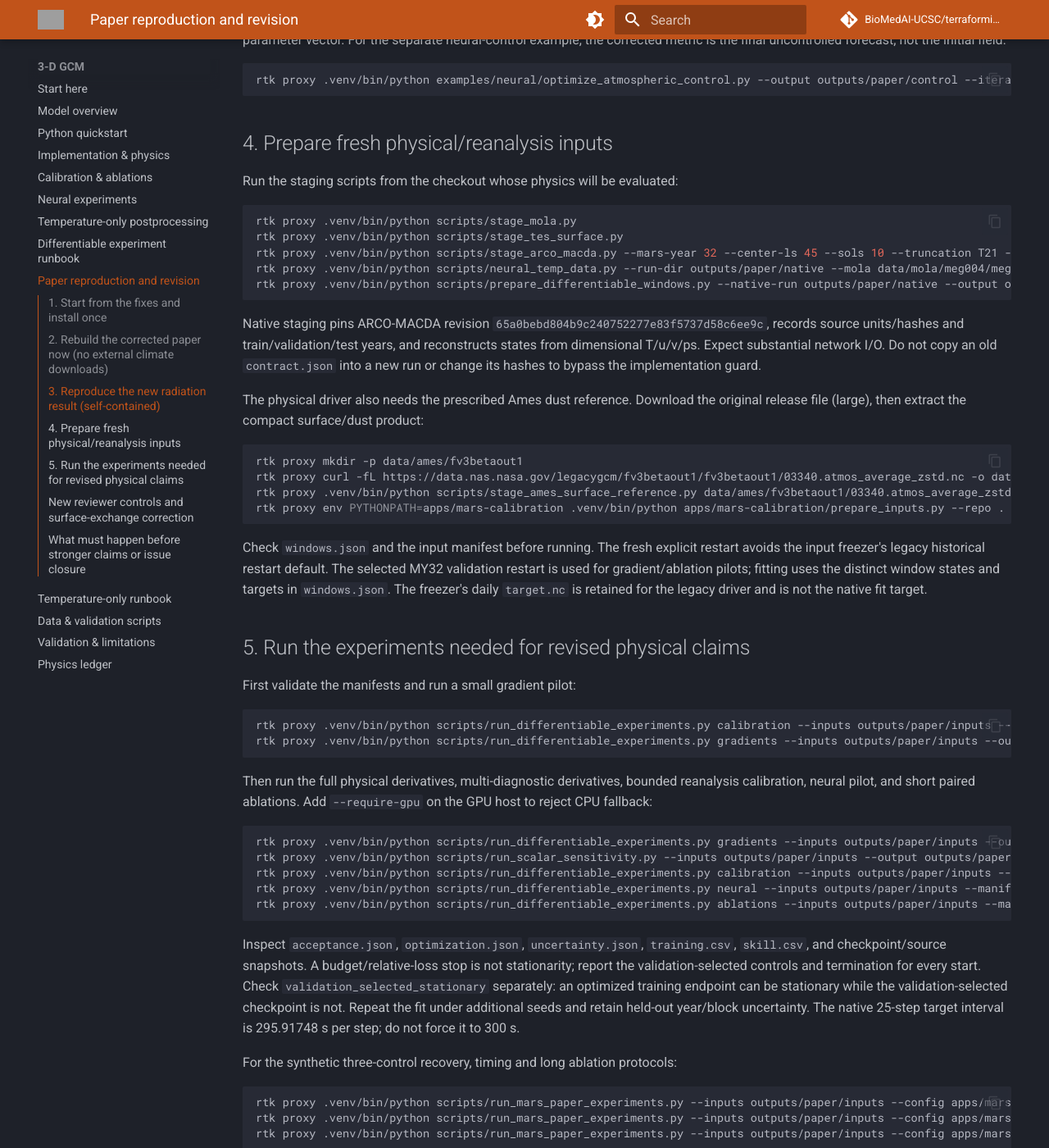
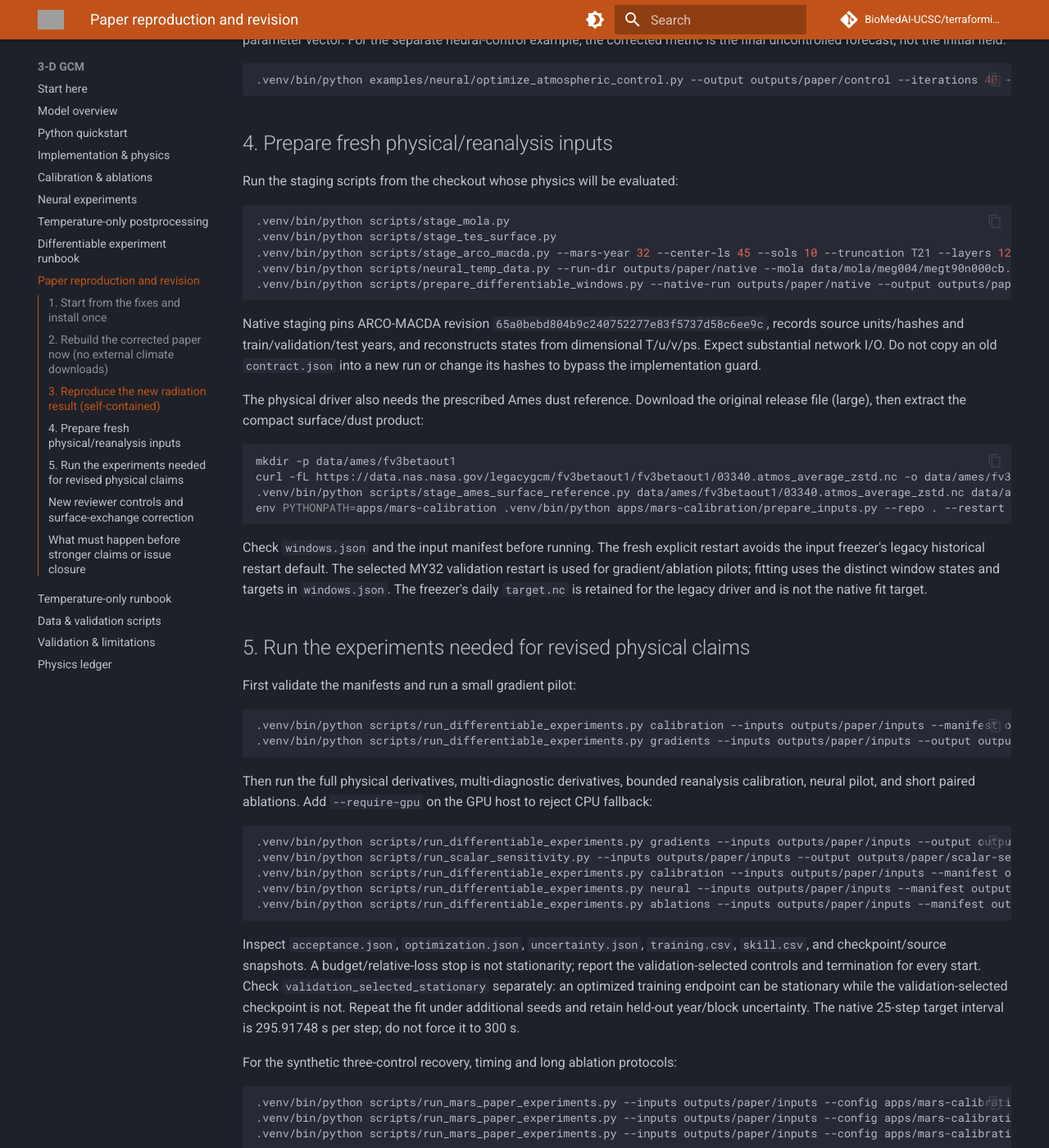
Before and after one commit to BioMedAI-UCSC/terraforming, an MkDocs documentation site: the page built from docs/paper-reproduction.md, in a window 1280 px wide and 1400 px high, scrolled down 1904 px. Shown: the whole window at 82% size. Built offline with MkDocs 1.6.1 and Material for MkDocs 9.7.7, drawn with Linux system fonts in a browser that asks for light colours; comment, search, counter and statistics services are not loaded; some of the changed text lies outside the part shown; grey boxes are pictures that could not be loaded.

Commit message:
docs: remove agent RTK wrappers from reproduction commands

````diff
--- a/docs/paper-reproduction.md
+++ b/docs/paper-reproduction.md
@@ -13,9 +13,9 @@ The main workspace stays on `main`; development changes live on PR branches.
 From the repository root:
 
 ```sh
-rtk git switch main
-rtk git pull --ff-only
-rtk proxy uv sync --frozen --all-packages --dev --extra gcm3d --extra arco
+git switch main
+git pull --ff-only
+uv sync --frozen --all-packages --dev --extra gcm3d --extra arco
 ```
 
 Use `.venv/bin/python` below. `arco` supplies the HTTPS/Zarr dependencies;
@@ -24,8 +24,8 @@ should use a GPU. On a supported Linux NVIDIA host, install the matching pinned
 CUDA build once and verify the backend:
 
 ```sh
-rtk proxy uv pip install --python .venv/bin/python 'jax[cuda12]==0.11.0'
-rtk proxy .venv/bin/python -c 'import jax; print(jax.__version__, jax.devices()); assert jax.default_backend()=="gpu"'
+uv pip install --python .venv/bin/python 'jax[cuda12]==0.11.0'
+.venv/bin/python -c 'import jax; print(jax.__version__, jax.devices()); assert jax.default_backend()=="gpu"'
 ```
 
 Do not run `uv sync` again during a CUDA experiment: it can restore CPU wheels.
@@ -35,8 +35,8 @@ Do not load historical nondimensional restarts into the changed sidereal units.
 ## 2. Rebuild the corrected paper now (no external climate downloads)
 
 ```sh
-rtk proxy .venv/bin/python paper/arxiv-2610.04081/regenerate.py
-rtk proxy latexmk -cd -pdf -interaction=nonstopmode -halt-on-error paper/arxiv-2610.04081/revision/iclr2027_conference.tex
+.venv/bin/python paper/arxiv-2610.04081/regenerate.py
+latexmk -cd -pdf -interaction=nonstopmode -halt-on-error paper/arxiv-2610.04081/revision/iclr2027_conference.tex
 ```
 
 Open `paper/arxiv-2610.04081/revision/iclr2027_conference.pdf`.
@@ -60,7 +60,7 @@ protocol as an unresolved provenance detail.
 To repeat the historical small-data audit independently:
 
 ```sh
-rtk proxy .venv/bin/python scripts/audit_paper_results.py --data-root paper/arxiv-2610.04081/evidence/historical-audit/inputs --output outputs/paper/review-audit --skip-fields
+.venv/bin/python scripts/audit_paper_results.py --data-root paper/arxiv-2610.04081/evidence/historical-audit/inputs --output outputs/paper/review-audit --skip-fields
 ```
 
 This reproduces the old calibration/control-vector and reference-bias analysis,
@@ -77,8 +77,8 @@ rerun its wind/Mach/frost-point or 300/150 s field calculations.
 ## 3. Reproduce the new radiation result (self-contained)
 
 ```sh
-rtk proxy .venv/bin/python examples/neural/train_radiation.py --output outputs/paper/radiation-seed0 --seed 0 --epochs 100 --fine-tune-epochs 20 --continuation-updates 20 --continuation-budget updates
-rtk proxy .venv/bin/python examples/neural/train_radiation.py --output outputs/paper/radiation-repeat --seed 0 --epochs 100 --fine-tune-epochs 20 --continuation-updates 20 --continuation-budget updates
+.venv/bin/python examples/neural/train_radiation.py --output outputs/paper/radiation-seed0 --seed 0 --epochs 100 --fine-tune-epochs 20 --continuation-updates 20 --continuation-budget updates
+.venv/bin/python examples/neural/train_radiation.py --output outputs/paper/radiation-repeat --seed 0 --epochs 100 --fine-tune-epochs 20 --continuation-updates 20 --continuation-budget updates
 ```
 
 Read each `report.json`: both continuations must have 20 updates, zero failed
@@ -94,7 +94,7 @@ experiment; it must not replace the primary fixed-update table.
 The controlled scalar inverse example is also self-contained:
 
 ```sh
-rtk proxy .venv/bin/python examples/neural/recover_parameter.py --output outputs/paper/column-recovery --iterations 120 --steps 24 --seed 0
+.venv/bin/python examples/neural/recover_parameter.py --output outputs/paper/column-recovery --iterations 120 --steps 24 --seed 0
 ```
 
 This recovers a generated column-model multiplier of 1.6. It is **not** the
@@ -103,7 +103,7 @@ For the separate neural-control example, the corrected metric is the final
 uncontrolled forecast, not the initial field:
 
 ```sh
-rtk proxy .venv/bin/python examples/neural/optimize_atmospheric_control.py --output outputs/paper/control --iterations 40 --steps 8 --layers 2 --target-shift-k -0.2 --seed 0
+.venv/bin/python examples/neural/optimize_atmospheric_control.py --output outputs/paper/control --iterations 40 --steps 8 --layers 2 --target-shift-k -0.2 --seed 0
 ```
 
 ## 4. Prepare fresh physical/reanalysis inputs
@@ -111,11 +111,11 @@ rtk proxy .venv/bin/python examples/neural/optimize_atmospheric_control.py --out
 Run the staging scripts from the checkout whose physics will be evaluated:
 
 ```sh
-rtk proxy .venv/bin/python scripts/stage_mola.py
-rtk proxy .venv/bin/python scripts/stage_tes_surface.py
-rtk proxy .venv/bin/python scripts/stage_arco_macda.py --mars-year 32 --center-ls 45 --sols 10 --truncation T21 --layers 12 --output data/arco_macda/macda_my32_ls045_10sol_daily_t21_l12.nc
-rtk proxy .venv/bin/python scripts/neural_temp_data.py --run-dir outputs/paper/native --mola data/mola/meg004/megt90n000cb.img
-rtk proxy .venv/bin/python scripts/prepare_differentiable_windows.py --native-run outputs/paper/native --output outputs/paper/windows --per-split 4
+.venv/bin/python scripts/stage_mola.py
+.venv/bin/python scripts/stage_tes_surface.py
+.venv/bin/python scripts/stage_arco_macda.py --mars-year 32 --center-ls 45 --sols 10 --truncation T21 --layers 12 --output data/arco_macda/macda_my32_ls045_10sol_daily_t21_l12.nc
+.venv/bin/python scripts/neural_temp_data.py --run-dir outputs/paper/native --mola data/mola/meg004/megt90n000cb.img
+.venv/bin/python scripts/prepare_differentiable_windows.py --native-run outputs/paper/native --output outputs/paper/windows --per-split 4
 ```
 
 Native staging pins ARCO-MACDA revision
@@ -128,10 +128,10 @@ The physical driver also needs the prescribed Ames dust reference. Download the
 original release file (large), then extract the compact surface/dust product:
 
 ```sh
-rtk proxy mkdir -p data/ames/fv3betaout1
-rtk proxy curl -fL https://data.nas.nasa.gov/legacygcm/fv3betaout1/fv3betaout1/03340.atmos_average_zstd.nc -o data/ames/fv3betaout1/03340.atmos_average_zstd.nc
-rtk proxy .venv/bin/python scripts/stage_ames_surface_reference.py data/ames/fv3betaout1/03340.atmos_average_zstd.nc data/ames/fv3betaout1/ames_surface_reference.nc
-rtk proxy env PYTHONPATH=apps/mars-calibration .venv/bin/python apps/mars-calibration/prepare_inputs.py --repo . --restart outputs/paper/windows/my32_q0_s0-restart.npz --output outputs/paper/inputs
+mkdir -p data/ames/fv3betaout1
+curl -fL https://data.nas.nasa.gov/legacygcm/fv3betaout1/fv3betaout1/03340.atmos_average_zstd.nc -o data/ames/fv3betaout1/03340.atmos_average_zstd.nc
+.venv/bin/python scripts/stage_ames_surface_reference.py data/ames/fv3betaout1/03340.atmos_average_zstd.nc data/ames/fv3betaout1/ames_surface_reference.nc
+env PYTHONPATH=apps/mars-calibration .venv/bin/python apps/mars-calibration/prepare_inputs.py --repo . --restart outputs/paper/windows/my32_q0_s0-restart.npz --output outputs/paper/inputs
 ```
 
 Check `windows.json` and the input manifest before running. The fresh explicit
@@ -145,8 +145,8 @@ daily `target.nc` is retained for the legacy driver and is not the native fit ta
 First validate the manifests and run a small gradient pilot:
 
 ```sh
-rtk proxy .venv/bin/python scripts/run_differentiable_experiments.py calibration --inputs outputs/paper/inputs --manifest outputs/paper/windows/windows.json --output outputs/paper/preflight --validate-only
-rtk proxy .venv/bin/python scripts/run_differentiable_experiments.py gradients --inputs outputs/paper/inputs --output outputs/paper/gradient-pilot --steps 1 --epsilons 1e-3 1e-4
+.venv/bin/python scripts/run_differentiable_experiments.py calibration --inputs outputs/paper/inputs --manifest outputs/paper/windows/windows.json --output outputs/paper/preflight --validate-only
+.venv/bin/python scripts/run_differentiable_experiments.py gradients --inputs outputs/paper/inputs --output outputs/paper/gradient-pilot --steps 1 --epsilons 1e-3 1e-4
 ```
 
 Then run the full physical derivatives, multi-diagnostic derivatives, bounded
@@ -154,11 +154,11 @@ reanalysis calibration, neural pilot, and short paired ablations. Add
 `--require-gpu` on the GPU host to reject CPU fallback:
 
 ```sh
-rtk proxy .venv/bin/python scripts/run_differentiable_experiments.py gradients --inputs outputs/paper/inputs --output outputs/paper/gradients --steps 1 4 16 32 74 148 --epsilons 1e-3 1e-4 1e-5
-rtk proxy .venv/bin/python scripts/run_scalar_sensitivity.py --inputs outputs/paper/inputs --output outputs/paper/scalar-sensitivity --steps 74 296 1480 --dt 300 --epsilon 1e-3
-rtk proxy .venv/bin/python scripts/run_differentiable_experiments.py calibration --inputs outputs/paper/inputs --manifest outputs/paper/windows/windows.json --output outputs/paper/calibration --optimizer lbfgsb --starts 3 --updates 500 --max-evaluations 1000 --gtol 1e-6 --ftol 1e-12 --seed 0
-rtk proxy .venv/bin/python scripts/run_differentiable_experiments.py neural --inputs outputs/paper/inputs --manifest outputs/paper/windows/windows.json --output outputs/paper/neural-seed0 --updates 50 --seed 0
-rtk proxy .venv/bin/python scripts/run_differentiable_experiments.py ablations --inputs outputs/paper/inputs --manifest outputs/paper/windows/windows.json --output outputs/paper/short-ablations --cases no_pbl no_convection no_regolith half_timestep
+.venv/bin/python scripts/run_differentiable_experiments.py gradients --inputs outputs/paper/inputs --output outputs/paper/gradients --steps 1 4 16 32 74 148 --epsilons 1e-3 1e-4 1e-5
+.venv/bin/python scripts/run_scalar_sensitivity.py --inputs outputs/paper/inputs --output outputs/paper/scalar-sensitivity --steps 74 296 1480 --dt 300 --epsilon 1e-3
+.venv/bin/python scripts/run_differentiable_experiments.py calibration --inputs outputs/paper/inputs --manifest outputs/paper/windows/windows.json --output outputs/paper/calibration --optimizer lbfgsb --starts 3 --updates 500 --max-evaluations 1000 --gtol 1e-6 --ftol 1e-12 --seed 0
+.venv/bin/python scripts/run_differentiable_experiments.py neural --inputs outputs/paper/inputs --manifest outputs/paper/windows/windows.json --output outputs/paper/neural-seed0 --updates 50 --seed 0
+.venv/bin/python scripts/run_differentiable_experiments.py ablations --inputs outputs/paper/inputs --manifest outputs/paper/windows/windows.json --output outputs/paper/short-ablations --cases no_pbl no_convection no_regolith half_timestep
 ```
 
 Inspect `acceptance.json`, `optimization.json`, `uncertainty.json`, `training.csv`, `skill.csv`, and
@@ -172,9 +172,9 @@ native 25-step target interval is 295.91748 s per step; do not force it to 300 s
 For the synthetic three-control recovery, timing and long ablation protocols:
 
 ```sh
-rtk proxy .venv/bin/python scripts/run_mars_paper_experiments.py --inputs outputs/paper/inputs --config apps/mars-calibration/paper-experiment.json --output outputs/paper/synthetic --task recovery
-rtk proxy .venv/bin/python scripts/run_mars_paper_experiments.py --inputs outputs/paper/inputs --config apps/mars-calibration/paper-experiment.json --output outputs/paper/timing --task benchmark
-rtk proxy .venv/bin/python scripts/run_mars_paper_experiments.py --inputs outputs/paper/inputs --config apps/mars-calibration/paper-ablations-year.json --output outputs/paper/annual --task ablations
+.venv/bin/python scripts/run_mars_paper_experiments.py --inputs outputs/paper/inputs --config apps/mars-calibration/paper-experiment.json --output outputs/paper/synthetic --task recovery
+.venv/bin/python scripts/run_mars_paper_experiments.py --inputs outputs/paper/inputs --config apps/mars-calibration/paper-experiment.json --output outputs/paper/timing --task benchmark
+.venv/bin/python scripts/run_mars_paper_experiments.py --inputs outputs/paper/inputs --config apps/mars-calibration/paper-ablations-year.json --output outputs/paper/annual --task ablations
 ```
 
 Timing reports must identify actual hardware and distinguish compile/warmup from
@@ -185,8 +185,8 @@ weaken the calibration driver's 300 s guard to recreate the v1 headline.
 For fresh seasonal spinup with untuned (1,1,1) controls:
 
 ```sh
-rtk proxy .venv/bin/python scripts/run_gcm3d_ablation.py data/tes/mgs_tes_surface_1deg.nc --output-dir outputs/paper/climate --config convection --truncation T21 --layers 12 --dt 300 --initial-ls 0 --diurnal --sols 2006 --chunk-sols 5 --cooldown-seconds 0 --co2-lw-scale 1 --dust-lw-scale 1 --surface-exchange-multiplier 1 --ames-dust-reference data/ames/fv3betaout1/ames_surface_reference.nc
-rtk proxy .venv/bin/python scripts/evaluate_seasonal_convergence.py outputs/paper/climate/convection/checkpoint_diagnostics.csv --start-sol 668 --output outputs/paper/climate/convergence.json
+.venv/bin/python scripts/run_gcm3d_ablation.py data/tes/mgs_tes_surface_1deg.nc --output-dir outputs/paper/climate --config convection --truncation T21 --layers 12 --dt 300 --initial-ls 0 --diurnal --sols 2006 --chunk-sols 5 --cooldown-seconds 0 --co2-lw-scale 1 --dust-lw-scale 1 --surface-exchange-multiplier 1 --ames-dust-reference data/ames/fv3betaout1/ames_surface_reference.nc
+.venv/bin/python scripts/evaluate_seasonal_convergence.py outputs/paper/climate/convection/checkpoint_diagnostics.csv --start-sol 668 --output outputs/paper/climate/convergence.json
 ```
 
 2006 sols is a requested pilot, not proof of equilibration. Extend using the
@@ -217,7 +217,7 @@ momentum coupling and the common frost heat capacity. This prescribed-column
 check reproduces its budget improvement without external observations:
 
 ```sh
-rtk proxy env PYTHONPATH=package .venv/bin/python scripts/validate_surface_mass_transport.py \
+env PYTHONPATH=package .venv/bin/python scripts/validate_surface_mass_transport.py \
   --output /tmp/surface-transport-budget-check.json
 ```
 
````
Also changed, not shown: docs/ames-physics-parity.md (+7 -7 lines), docs/ames-surface-mass-transport.md (+1 -1 lines), docs/neural-temp-only-implementation-recap.md (+1 -1 lines), docs/neural-temp-only-runbook.md (+4 -4 lines).
